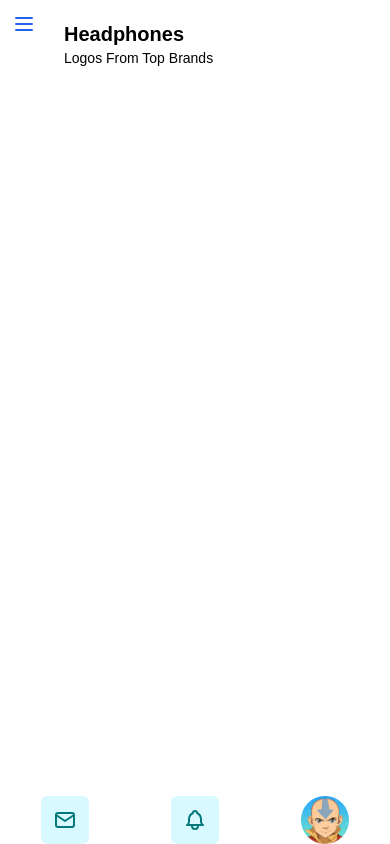
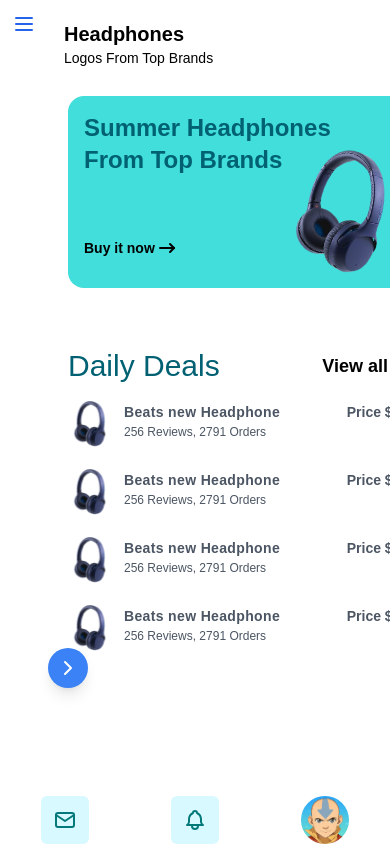
Before and after one commit to Majid-Arab/soundix-tailwind, a Next.js app: page / in a window 390 px wide. Shown: the top 844 px of the page. Built offline with nearby package versions, Linux system fonts and the light colour scheme.

Commit message:
aside bar toggle

```diff
--- a/src/app/layout.tsx
+++ b/src/app/layout.tsx
@@ -5,6 +5,7 @@ import Navbar from "@/components/navbar/index";
 import Sidebar from "@/components/sidebar/index";
 import AsideBar from "@/components/asidebar/index";
 import Footer from "@/components/footer";
+import { IconChevronRight } from "@tabler/icons-react";
 
 const inter = Inter({ subsets: ["latin"] });
 
@@ -38,7 +39,7 @@ export default function RootLayout({
 
             {/* <!-- Aside --> */}
             <aside className="h-full w-96 xl:w-[350px] flex-shrink-0">
-              {/* <AsideBar /> */}
+              <AsideBar />
             </aside>
           </div>
         </div>
--- a/src/components/asidebar/index.tsx
+++ b/src/components/asidebar/index.tsx
@@ -1,27 +1,19 @@
-// "use client"
-
-import React, { useState } from "react";
+import React from "react";
+import { IconChevronRight } from "@tabler/icons-react";
 import FeaturedCard from "./featuredCard";
 import ProductTable from "./productTable";
 import TableHead from "./tableHead";
-import ToggleBtn from "./toggleBtn";
+import ToggleAsidebar from "./toggleBtn";
 
 function AsideBar() {
-  // const [isOpen, setIsOpen] = useState(false);
-
-  // const toggleAsidebar = () => setIsOpen(!isOpen);
-
   return (
     <div className="flex flex-col relative">
-      {/* <button
-        className="fixed bottom-1/2 right-0 transform translate-y-1/2 bg-teal-600 text-white p-2 rounded-l-md focus:outline-none md:hidden"
-        onClick={toggleAsidebar}
-      >
-        {isOpen ? 'Close' : 'Open'}
-      </button> */}
       <FeaturedCard />
       <TableHead />
       <ProductTable />
+      <div className="block md:hidden lg:hidden">
+        <ToggleAsidebar />
+      </div>
     </div>
   );
 }
--- a/src/components/asidebar/toggleBtn.tsx
+++ b/src/components/asidebar/toggleBtn.tsx
@@ -1,30 +1,28 @@
 "use client";
 
 import React, { useState } from "react";
-import { IconChevronLeft, IconChevronRight } from "@tabler/icons-react";
-import AsideBar from "./index";
+import { IconChevronRight, IconChevronLeft } from "@tabler/icons-react";
+import FeaturedCard from "./featuredCard";
+import ProductTable from "./productTable";
+import TableHead from "./tableHead";
 
-function ToggleBtn() {
-  const [openedAside, setOpenedAside] = useState(true);
+function ToggleAsidebar() {
+  const [isSidebarOpen, setSidebarOpen] = useState(false);
 
-  const toggleAside = () => {
-    setOpenedAside((prev) => !prev);
+  const toggleAsidebar = () => {
+    setSidebarOpen((prev) => !prev);
   };
+
   return (
-    <div className="relative flex flex-1 h-full">
-      <button
-        className="absolute top-1/2 left-0 transform -translate-y-1/2 lg:-left-5 sm:left-0"
-        onClick={toggleAside}
-      >
-        {openedAside ? (
-          <IconChevronLeft className="w-full h-full" stroke={1.5} />
-        ) : (
-          <IconChevronRight className="w-full h-full" stroke={1.5} />
-        )}
+    <div className="relative">
+      <button className="absolute left-0 top-1/2 transform -translate-y-1/2 bg-blue-500 hover:bg-blue-700 text-white font-bold p-2 rounded-full shadow-lg focus:outline-none focus:ring-2 focus:ring-blue-500 focus:ring-opacity-50">
+        <IconChevronRight
+          className="h-6 w-6 text-white"
+          onClick={toggleAsidebar}
+        />
       </button>
-      <div className="flex-1">{openedAside && <AsideBar />}</div>
     </div>
   );
 }
 
-export default ToggleBtn;
+export default ToggleAsidebar;
```
